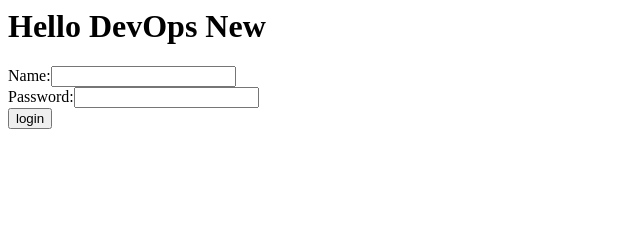
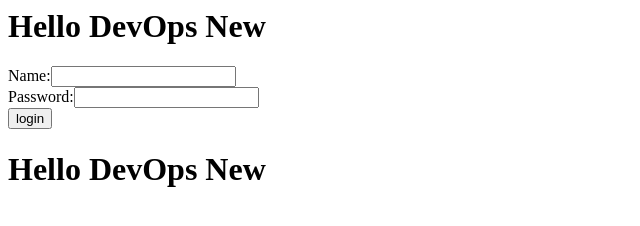
Before and after one commit to suhas-55/DevOps, a plain HTML site: page WebContent/index.html in a window 1280 px wide. Shown: the whole page, without its empty margins (0-640 px from the left). Drawn offline with Linux system fonts and the light colour scheme.

Commit message:
Commit direct in master

```diff
--- a/WebContent/index.html
+++ b/WebContent/index.html
@@ -5,3 +5,4 @@ Name:<input type="text" name="userName"/><br/>
 Password:<input type="password" name="userPass"/><br/>
 <input type="submit" value="login"/>
 </form>
+<h1>Hello DevOps New</h1>
```
